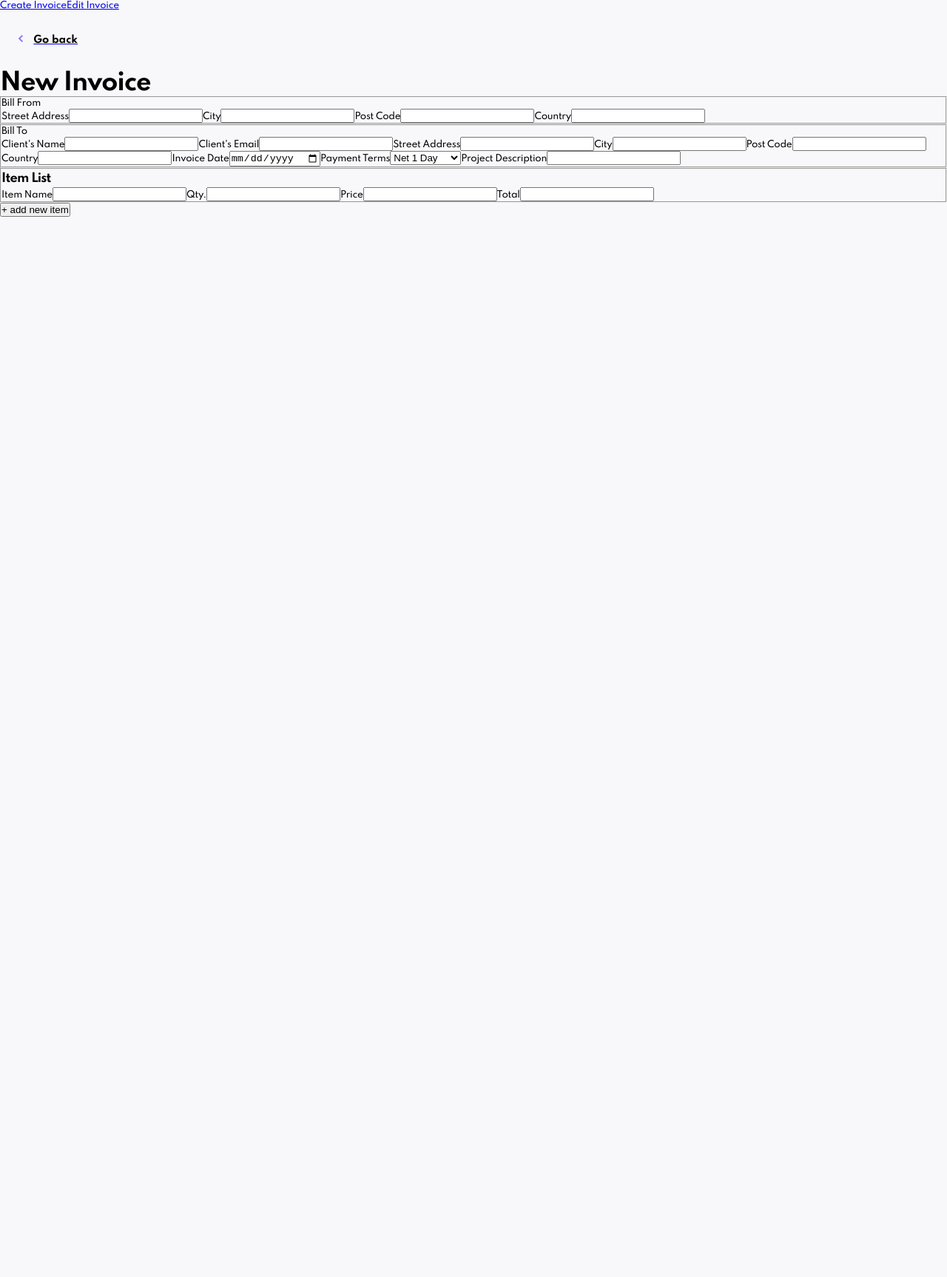
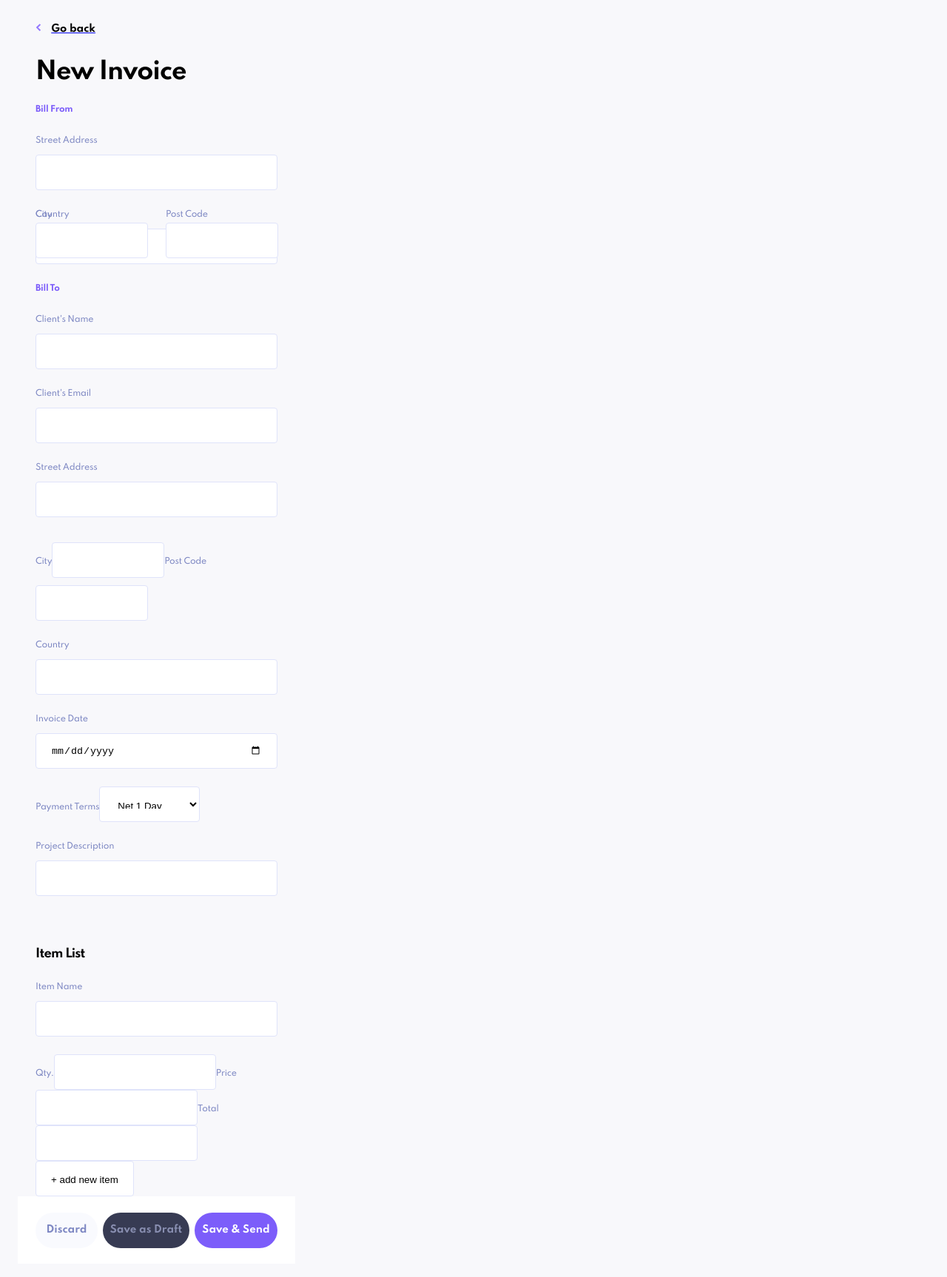
Before and after one commit to MareikeW/invoice-app, a React (Create React App) app: page /create-invoice in a window 1280 px wide. Shown: the top 1726 px of the page at 74% size. Before the commit the page ends 800 px from the top, so only its background shows below. Built offline with nearby package versions, Linux system fonts and the light colour scheme.

Commit message:
CreateInvoice Formstyling

```diff
--- a/src/App.css
+++ b/src/App.css
@@ -24,7 +24,6 @@ body { /* Formfelderüberschriften, Datum Startseite
   line-height: 18px;
   letter-spacing: -0.23px;
 }
-
 
 h1,
 h2,
@@ -64,9 +63,19 @@ h4 { /* Filter-Select, Id, Statusangabe,
 button {
   border-radius: 24px;
   font-weight: 700;
+  height: 48px;
   cursor: pointer;
   font-family: 'Spartan', sans-serif;
   border: none;
+}
+
+input, select {
+  height: 48px;
+  border-radius: 4px;
+  border: 1px solid #DFE3FA;
+  background-color: #FFFFFF;
+  box-sizing: border-box;
+  padding: 17px 20px;
 }
 
 .invoice__data {
--- a/src/App.js
+++ b/src/App.js
@@ -10,9 +10,6 @@ const App = () => {
   return (
     <div className="App">
       <Router>
-        <Link to="/create-invoice">Create Invoice</Link>
-        <Link to="/edit-invoice">Edit Invoice</Link>
-
         <Switch>
           <Route exact path="/">
             <Home />
--- /dev/null
+++ b/src/components/button-collections/CreateInvoiceButtonCollection.js
@@ -0,0 +1,16 @@
+import React from "react";
+import {ViewInvoiceCollectionContainer} from "./button-collection-styles";
+import DiscardButton from "../buttons/DiscardButton";
+import DraftButton from "../buttons/DraftButton";
+import SaveSendButton from "../buttons/SaveSendButton";
+function CreateInvoiceButtonCollection() {
+    return (
+        <ViewInvoiceCollectionContainer>
+            <DiscardButton>Discard</DiscardButton>
+            <DraftButton>Save as Draft</DraftButton>
+            <SaveSendButton>Save & Send</SaveSendButton>
+        </ViewInvoiceCollectionContainer>
+    )
+}
+
+export default CreateInvoiceButtonCollection;
--- /dev/null
+++ b/src/components/buttons/DiscardButton.js
@@ -0,0 +1,10 @@
+import React from "react";
+import {StyledDiscardBtn} from "./button-styles";
+
+const DiscardButton = () => {
+    return (
+        <StyledDiscardBtn>Discard</StyledDiscardBtn>
+    )
+}
+
+export default DiscardButton;
--- /dev/null
+++ b/src/components/buttons/DraftButton.js
@@ -0,0 +1,10 @@
+import React from "react";
+import {StyledDraftBtn} from "./button-styles";
+
+const DraftButton = () => {
+    return (
+        <StyledDraftBtn>Save as Draft</StyledDraftBtn>
+    )
+}
+
+export default DraftButton;
--- /dev/null
+++ b/src/components/buttons/SaveSendButton.js
@@ -0,0 +1,10 @@
+import React from "react";
+import {StyledSaveSendBtn} from "./button-styles";
+
+const SaveSendButton = () => {
+    return (
+        <StyledSaveSendBtn>Save & Send</StyledSaveSendBtn>
+    )
+}
+
+export default SaveSendButton;
--- a/src/components/buttons/button-styles.js
+++ b/src/components/buttons/button-styles.js
@@ -12,21 +12,36 @@ export const StyledGoBackBtn = styled.button`
 
 export const StyledEditBtn = styled.button`
     width: 73px;
-    height: 48px;
     background-color: #F9FAFE;
     color: #7E88C3;
 `
 
 export const StyledDeleteBtn = styled.button`
     width: 89px;
-    height: 48px;
     background-color: #EC5757;
     color: #FFFFFF;
 `
 
 export const StyledMarkAsPaidBtn = styled.button`
     width: 149px;
-    height: 48px;
     background-color: #7C5DFA;
     color: #FFFFFF;
 `
+
+export const StyledDiscardBtn = styled.button`
+    width: 84px;
+    background-color: #F9FAFE;
+    color: #7E88C3;
+`
+
+export const StyledDraftBtn = styled.button`
+    width: 117px;
+    background-color: #373B53;
+    color: #888EB0;
+`
+
+export const StyledSaveSendBtn = styled.button`
+    width: 112px;
+    background-color: #7C5DFA;
+    color: #FFFFFF;
+`
--- /dev/null
+++ b/src/components/form-components/form-styes.js
@@ -0,0 +1,65 @@
+import styled from "styled-components";
+
+export const FormContainer = styled.div`
+    color: #7E88C3;
+    margin: 24px;
+    width: 327px;
+
+    h1 {
+        margin-left: 24px;
+    }
+
+    h3 {
+        margin-bottom: 24px;
+        margin-top: 66px;
+    }
+`
+
+export const FormAllFieldsContainer = styled.div`
+    margin-left: 24px;
+`
+
+export const FieldsetTitle = styled.p`
+    color: #7C5DFA;
+    font-weight: bold;
+    margin-top: 24px;
+`
+export const LongInputField = styled.input`
+    width: 327px;
+    margin-top: 10px;
+`
+
+export const ShortInputField = styled.input`
+    width: 152px;
+    margin-top: 10px;
+`
+
+export const FormFieldContainer = styled.div`
+    margin-top: 24px;
+
+    div {
+        background-color: blue;
+        position: relative;
+
+        .cityLabel {
+            position: absolute;
+            top: 0;
+        }
+
+        .cityInput {
+            position: absolute;
+            top: 10px;
+        }
+
+        .postCodeLabel {
+            position: absolute;
+            left: 176px;
+        }
+
+        .postCodeInput {
+            position: absolute;
+            left: 176px;
+            top: 10px;
+        }
+    }
+`
--- a/src/context.js
+++ b/src/context.js
@@ -8,11 +8,11 @@ const ContextProvider = (props) => {
     const getInvoiceData = () => {
         fetch("../data.json")
         .then(function(response){
-            console.log(response);
+            //console.log(response);
             return response.json();
         })
         .then(function(myJson) {
-            console.log(myJson);
+            //console.log(myJson);
             setInvoiceData(myJson);
         })
         .catch(error => console.log(error));
--- a/src/pages/createInvoice.js
+++ b/src/pages/createInvoice.js
@@ -1,6 +1,8 @@
 import React, {useState} from "react";
 import { Link } from "react-router-dom";
 import GoBackButton from "../components/buttons/GoBackButton";
+import CreateInvoiceButtonCollection from "../components/button-collections/CreateInvoiceButtonCollection";
+import { FormContainer, FieldsetTitle, LongInputField, ShortInputField, FormFieldContainer, FormAllFieldsContainer } from "../components/form-components/form-styes";
 
 /* Für jedes nested-Object in state eine eigene handle-Funktion, weil sonst nicht darauf zugegriffen werden kann. */
 const CreateInvoice = () => {
@@ -55,7 +57,7 @@ const CreateInvoice = () => {
         setInvoiceData(prevInvoiceData => {
             return {
                 ...prevInvoiceData,
-                clientAddress: currentSenderAddress
+                senderAddress: currentSenderAddress
             }
         })
     }
@@ -92,82 +94,113 @@ const CreateInvoice = () => {
         alert(`New Invoice was added.`);
     }
 
-    console.log(invoiceData);
+    //console.log(invoiceData);
 
     return (
-            <div>
+            <FormContainer className="body2">
                 <Link to="/"><GoBackButton /></Link>
                 <h1>New Invoice</h1>
                 <form onSubmit={handleSubmit}>
-                    <fieldset>
-                        <p>Bill From</p>
+                    <FormAllFieldsContainer>
+                    <div>
+                        <FieldsetTitle>Bill From</FieldsetTitle>
+
+                        <FormFieldContainer>
                             <label>Street Address</label>
-                        <input type="text" name="street" value={invoiceData.senderAddress.street} onChange={handleChangeSenderAddress}/>
+                            <LongInputField type="text" name="street" value={invoiceData.senderAddress.street} onChange={handleChangeSenderAddress}/>
+                        </FormFieldContainer>
 
+                        <FormFieldContainer >
+                            <div>
+                                <label className="cityLabel">City</label>
+                                <ShortInputField className="cityInput" type="text" name="city" value={invoiceData.senderAddress.city} onChange={handleChangeSenderAddress}/>
+
+                                <label className="postCodeLabel">Post Code</label>
+                                <ShortInputField className="postCodeInput" type="text" name="postCode" value={invoiceData.senderAddress.postCode} onChange={handleChangeSenderAddress}/>
+                            </div>
+                        </FormFieldContainer>
+
+                        <FormFieldContainer>
+                            <label className="countryLabel">Country</label>
+                            <LongInputField type="text" name="country" value={invoiceData.senderAddress.country} onChange={handleChangeSenderAddress}/>
+                        </FormFieldContainer>
+                    </div>
+
+                    <div>
+                        <FieldsetTitle>Bill To</FieldsetTitle>
+                        <FormFieldContainer>
+                            <label>Client's Name</label>
+                            <LongInputField type="text" name="clientName" value={invoiceData.clientName} onChange={handleChange}/>
+                        </FormFieldContainer>
+
+                        <FormFieldContainer>
+                            <label>Client's Email</label>
+                            <LongInputField type="email" name="clientEmail" value={invoiceData.clientEmail} onChange={handleChange}/>
+                        </FormFieldContainer>
+
+                        <FormFieldContainer>
+                            <label>Street Address</label>
+                            <LongInputField type="text" name="street" value={invoiceData.clientAddress.street} onChange={handleChangeClientAddress}/>
+                        </FormFieldContainer>
+
+                        <FormFieldContainer>
                             <label>City</label>
-                        <input type="text" name="city" value={invoiceData.senderAddress.city} onChange={handleChangeSenderAddress}/>
+                            <ShortInputField type="text" name="city" value={invoiceData.clientAddress.city} onChange={handleChangeClientAddress}/>
 
                             <label>Post Code</label>
-                        <input type="text" name="postCode" value={invoiceData.senderAddress.postCode} onChange={handleChangeSenderAddress}/>
+                            <ShortInputField type="text" name="postCode" value={invoiceData.clientAddress.postCode} onChange={handleChangeClientAddress}/>
+                        </FormFieldContainer>
 
+                        <FormFieldContainer>
                             <label>Country</label>
-                        <input type="text" name="country" value={invoiceData.senderAddress.country} onChange={handleChangeSenderAddress}/>
-                    </fieldset>
+                            <LongInputField type="text" name="country" value={invoiceData.clientAddress.country} onChange={handleChangeClientAddress}/>
+                        </FormFieldContainer>
 
-                    <fieldset>
-                        <p>Bill To</p>
-                        <label>Client's Name</label>
-                        <input type="text" name="clientName" value={invoiceData.clientName} onChange={handleChange}/>
+                        <FormFieldContainer>
+                            <label>Invoice Date</label>
+                            <LongInputField type="date" name="createdAt" value={invoiceData.createdAt} onChange={handleChange}/>
+                        </FormFieldContainer>
 
-                        <label>Client's Email</label>
-                        <input type="email" name="clientEmail" value={invoiceData.clientEmail} onChange={handleChange}/>
-
-                        <label>Street Address</label>
-                        <input type="text" name="street" value={invoiceData.clientAddress.street} onChange={handleChangeClientAddress}/>
-
-                        <label>City</label>
-                        <input type="text" name="city" value={invoiceData.clientAddress.city} onChange={handleChangeClientAddress}/>
-
-                        <label>Post Code</label>
-                        <input type="text" name="postCode" value={invoiceData.clientAddress.postCode} onChange={handleChangeClientAddress}/>
-
-                        <label>Country</label>
-                        <input type="text" name="country" value={invoiceData.clientAddress.country} onChange={handleChangeClientAddress}/>
-
-                        <label>Invoice Date</label>
-                        <input type="date" name="createdAt" value={invoiceData.createdAt} onChange={handleChange}/>
-
+                        <FormFieldContainer>
                             <label>Payment Terms</label>
                             <select name="paymentTerms" value={invoiceData.paymentTerms} onChange={handleChange}>
                                 <option value="1">Net 1 Day</option>
                                 <option value="7">Net 7 Days</option>
                                 <option value="30">Net 30 Days</option>
                             </select>
+                        </FormFieldContainer>
 
+                        <FormFieldContainer>
                             <label>Project Description</label>
-                        <input type="text" name="description" value={invoiceData.description} onChange={handleChange}/>
-                    </fieldset>
+                            <LongInputField type="text" name="description" value={invoiceData.description} onChange={handleChange}/>
+                        </FormFieldContainer>
+                    </div>
 
-                    <fieldset>
+                    <div>
                         <h3>Item List</h3>
+                        <FormFieldContainer>
                             <label>Item Name</label>
-                        <input type="text" name="name" value={invoiceData.items.name} onChange={handleChangeItems}/>
+                            <LongInputField type="text" name="name" value={invoiceData.items.name} onChange={handleChangeItems}/>
+                        </FormFieldContainer>
 
+                        <FormFieldContainer>
                             <label>Qty.</label>
                             <input type="number" name="quantity" value={invoiceData.items.quantity} onChange={handleChangeItems}/>
+
+
 
                         <label>Price</label>
                         <input type="number" name="price" value={invoiceData.items.price} onChange={handleChangeItems}/>
 
                         <label>Total</label>
                         <input type="number" name="total" value={invoiceData.items.total} onChange={handleChangeItems}/>
-                    </fieldset>
-                    <input type="submit" value="+ add new item" />
-                    <h3>{invoiceData.clientName}</h3>
-                    <h3>{invoiceData.clientEmail}</h3>
-                    <h3>{invoiceData.clientAddress.street}</h3>
+                        </FormFieldContainer>
+                    </div>
+                    <input type="button" value="+ add new item" />
+                    </FormAllFieldsContainer>
+                    <CreateInvoiceButtonCollection />
                 </form>
-            </div>
+            </FormContainer>
     )
 }
 
--- a/src/pages/viewInvoice.js
+++ b/src/pages/viewInvoice.js
@@ -41,7 +41,6 @@ const ViewInvoice = () => {
     }
 
     return (
-
         <div>
             <Link to="/"><GoBackButton /></Link>
             <StatusContainer><StatusWord>Status</StatusWord><StatusName>{thisInvoice.status}</StatusName></StatusContainer>
```
Lines whose indentation alone changed are shown as unchanged.
